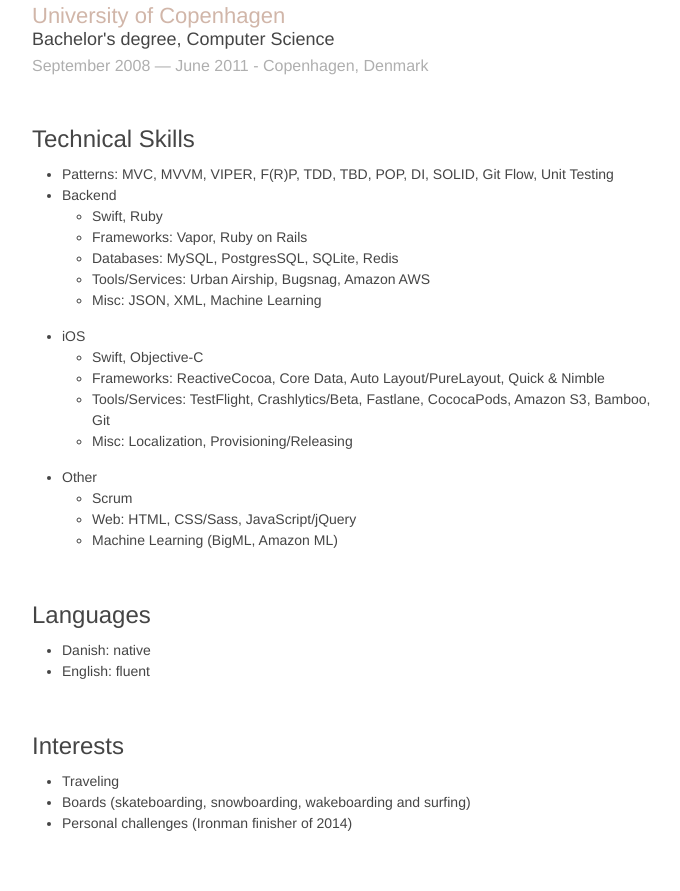
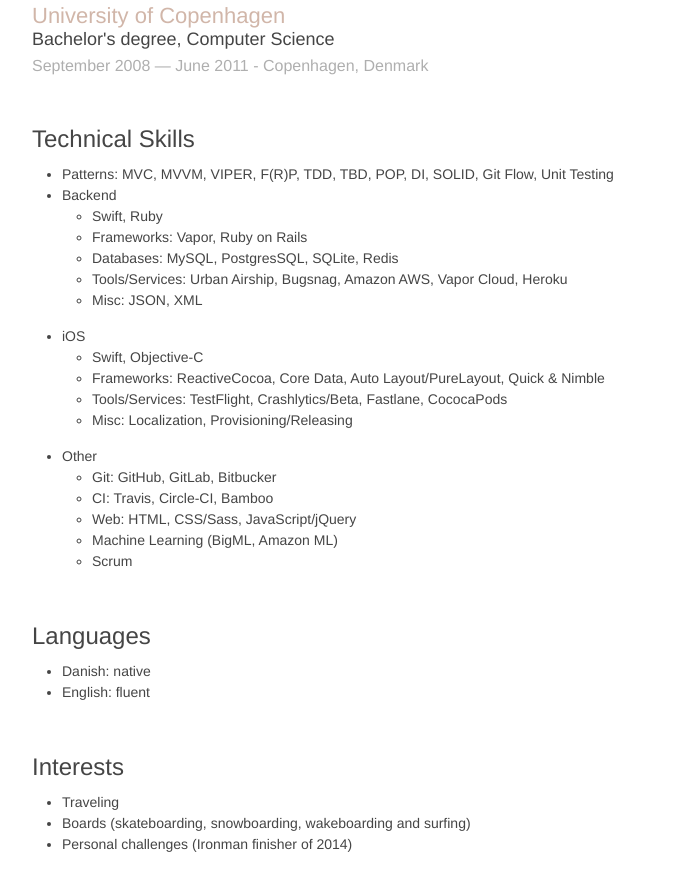
Before and after one commit to steffendsommer/steffendsommer.github.io, a Jekyll site: the page built from cv.html, in a window 1280 px wide and 900 px high, scrolled down 3528 px. Shown: the top 891 px of the window, without its empty margins (288-968 px from the left). Built offline with Jekyll 4.4.1, drawn with Linux system fonts in a browser that asks for light colours; nearby versions of some CDN libraries.

Commit message:
Update and align skills

```diff
--- a/cv.html
+++ b/cv.html
@@ -135,21 +135,23 @@
         <li>Swift, Ruby</li>
         <li>Frameworks: Vapor, Ruby on Rails</li>
         <li>Databases: MySQL, PostgresSQL, SQLite, Redis</li>
-        <li>Tools/Services: Urban Airship, Bugsnag, Amazon AWS</li>
-        <li>Misc: JSON, XML, Machine Learning</li>
+        <li>Tools/Services: Urban Airship, Bugsnag, Amazon AWS, Vapor Cloud, Heroku</li>
+        <li>Misc: JSON, XML</li>
     </ul>
     <li>iOS</li>
     <ul>
         <li>Swift, Objective-C</li>
         <li>Frameworks: ReactiveCocoa, Core Data, Auto Layout/PureLayout, Quick & Nimble</li>
-        <li>Tools/Services: TestFlight, Crashlytics/Beta, Fastlane, CococaPods, Amazon S3, Bamboo, Git</li>
+        <li>Tools/Services: TestFlight, Crashlytics/Beta, Fastlane, CococaPods</li>
         <li>Misc: Localization, Provisioning/Releasing</li>
     </ul>
     <li>Other</li>
     <ul>
-        <li>Scrum</li>
+        <li>Git: GitHub, GitLab, Bitbucker</li>
+        <li>CI: Travis, Circle-CI, Bamboo</li>
         <li>Web: HTML, CSS/Sass, JavaScript/jQuery</li>
         <li>Machine Learning (BigML, Amazon ML)</li>
+        <li>Scrum</li>
     </ul>
 </ul>
 
```
